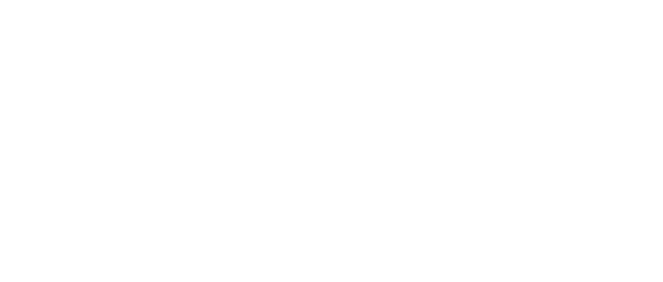
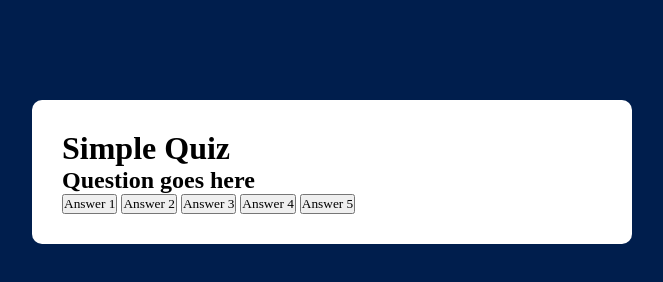
Before and after one commit to mowlyray/Quiz-App, a plain HTML site: page index.html in a window 1280 px wide. Shown: the whole page, without its empty margins (308-971 px from the left). Drawn offline with Linux system fonts and the light colour scheme.

Commit message:
add html file

```diff
--- a/index.html
+++ b/index.html
@@ -4,9 +4,22 @@
     <meta charset="UTF-8">
     <meta name="viewport" content="width=device-width, initial-scale=1.0">
     <title>Quiz App - Easy Tutorials</title>
+    <link rel="stylesheet" href="style.css">
 </head>
 <body>
     <div class="app">
+        <h1>Simple Quiz</h1>
+        <div class="quiz">
+            <h2 id="question">Question goes here</h2>
+            <div id="answer-buttons">
+                <button class="btn">Answer 1</button>
+                <button class="btn">Answer 2</button>
+                <button class="btn">Answer 3</button>
+                <button class="btn">Answer 4</button>
+                <button class="btn">Answer 5</button>
+
+            </div>
+        </div>
 
     </div>
 
--- a/style.css
+++ b/style.css
@@ -9,4 +9,9 @@ body{
 }
 .app{
     background: #fff;
+    width: 90%;
+    max-width: 600px;
+    margin: 100px auto 0;
+    border-radius: 10px;
+    padding: 30px;
 }
```
